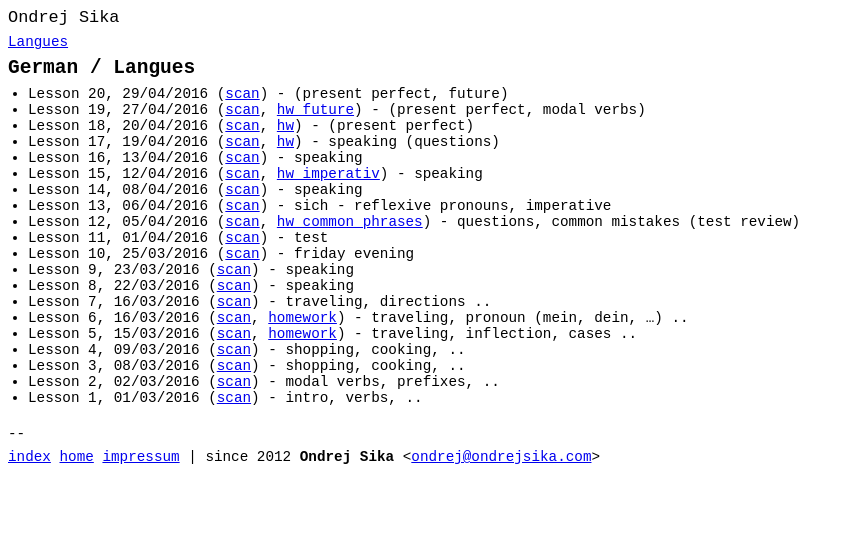
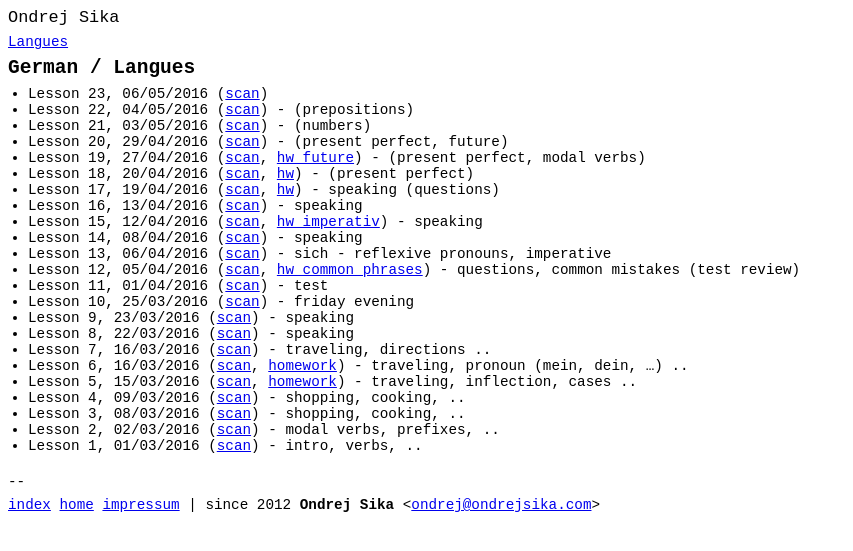
Before and after one commit to ondrejsika/ondrejsika.com, a Jekyll site: the page built from edu/languages/german/index.md, in a window 1280 px wide. Shown: the top 551 px of the page, without its empty margins (0-853 px from the left). Built offline with Jekyll 4.4.1, drawn with Linux system fonts in a browser that asks for light colours; Markdown is read by kramdown in place of the engine named in the settings; comment, search, counter and statistics services are not loaded.

Commit message:
german - add lessons 21, 22, 23

```diff
--- a/edu/languages/german/index.md
+++ b/edu/languages/german/index.md
@@ -7,6 +7,9 @@
 
 ## {{page.title}}
 
+* Lesson 23, 06/05/2016 ([scan](http://notes.drive.ondrejsika.com/languages/german/maria/german-lesson-23.pdf))
+* Lesson 22, 04/05/2016 ([scan](http://notes.drive.ondrejsika.com/languages/german/maria/german-lesson-22.pdf)) - (prepositions)
+* Lesson 21, 03/05/2016 ([scan](http://notes.drive.ondrejsika.com/languages/german/maria/german-lesson-21.pdf)) - (numbers)
 * Lesson 20, 29/04/2016 ([scan](http://notes.drive.ondrejsika.com/languages/german/maria/german-lesson-20.pdf)) - (present perfect, future)
 * Lesson 19, 27/04/2016 ([scan](http://notes.drive.ondrejsika.com/languages/german/maria/german-lesson-19.pdf), [hw future](http://notes.drive.ondrejsika.com/languages/german/maria/german-lesson-19-hw-future-tenses.pdf)) - (present perfect, modal verbs)
 * Lesson 18, 20/04/2016 ([scan](http://notes.drive.ondrejsika.com/languages/german/maria/german-lesson-18.pdf), [hw](http://notes.drive.ondrejsika.com/languages/german/maria/german-lesson-18-hw.pdf)) - (present perfect)
```
